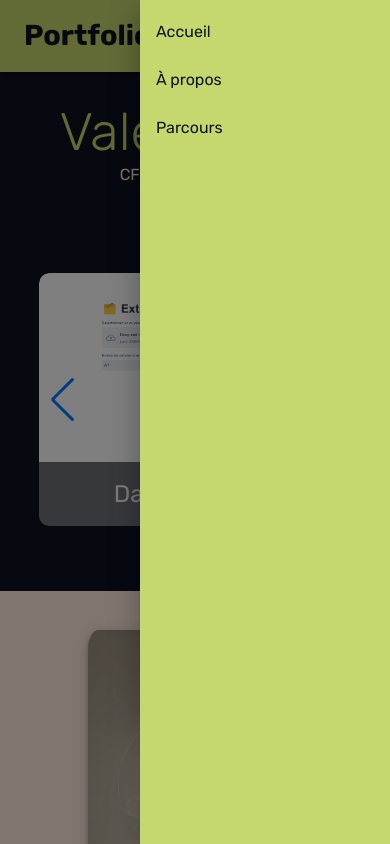
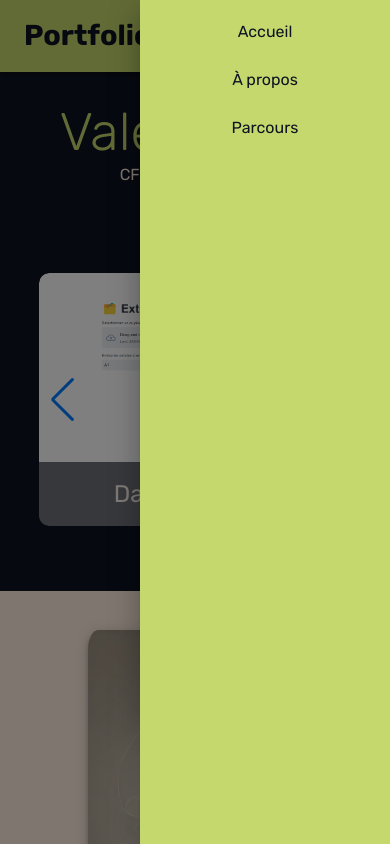
Before and after one commit to ElMonkito/portfolio, a React (Create React App) app: page / in a window 390 px wide. Both pictures are taken after a click on the button 339 px from the left and 36 px from the top of the page. Shown: the top 844 px of the page. Built offline with nearby package versions, Linux system fonts and the light colour scheme.

Commit message:
aligne xs button

```diff
--- a/src/components/navbar.jsx
+++ b/src/components/navbar.jsx
@@ -88,7 +88,7 @@ export default function Navbar() {
                                 onClick={handleDrawerToggle}
                                 sx={{ cursor: "pointer" }}
                             >
-                                <ListItemText primary={item.label} sx={{ color: "#0d1321" }} />
+                                <ListItemText primary={item.label} sx={{ color: "#0d1321", textAlign: "center"}} />
                             </ListItem>
                         ))}
                     </List>
```
